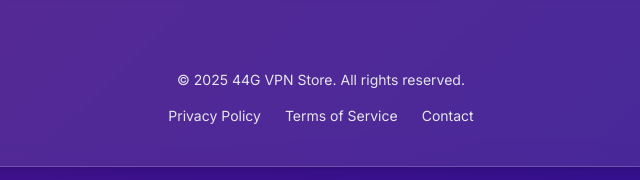
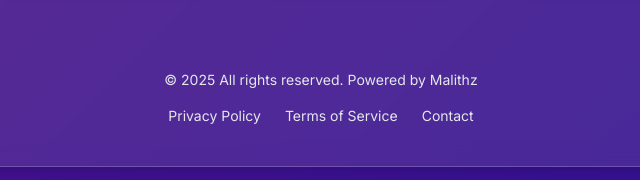
Before and after one commit to xMaliYa/44gvpnstore, a plain HTML site: page index.html in a window 1280 px wide. Shown: the part 1410-1590 px from the top of the page, 319-959 px from the left. Drawn offline with nearby package versions, Linux system fonts and the light colour scheme.

Commit message:
Update index.html

```diff
--- a/index.html
+++ b/index.html
@@ -261,7 +261,7 @@
 
         <!-- Footer -->
         <footer class="w-full py-6 px-12 text-center text-sm text-gray-200 mt-auto">
-            <p>&copy; 2025 44G VPN Store. All rights reserved.</p>
+            <p>&copy; 2025 All rights reserved. Powered by Malithz</p>
             <div class="mt-4 flex justify-center space-x-6">
                 <a href="#" class="hover:text-purple-300 transition-colors duration-300">Privacy Policy</a>
                 <a href="#" class="hover:text-purple-300 transition-colors duration-300">Terms of Service</a>
```
